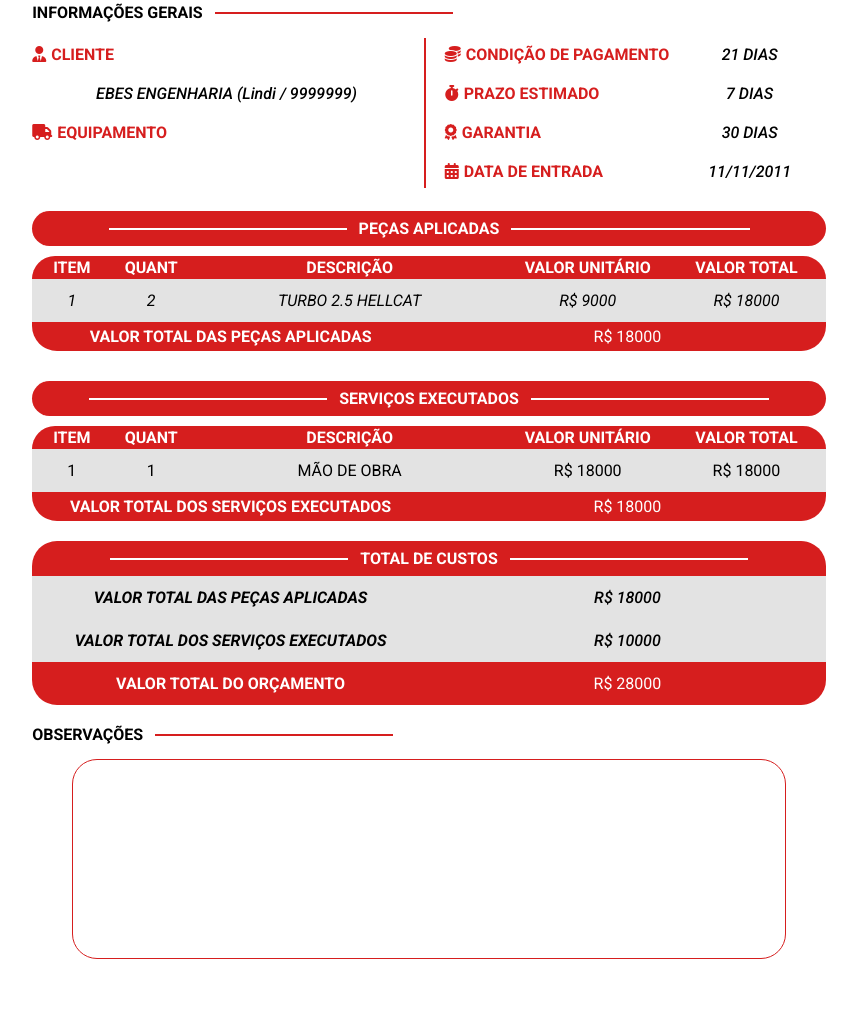
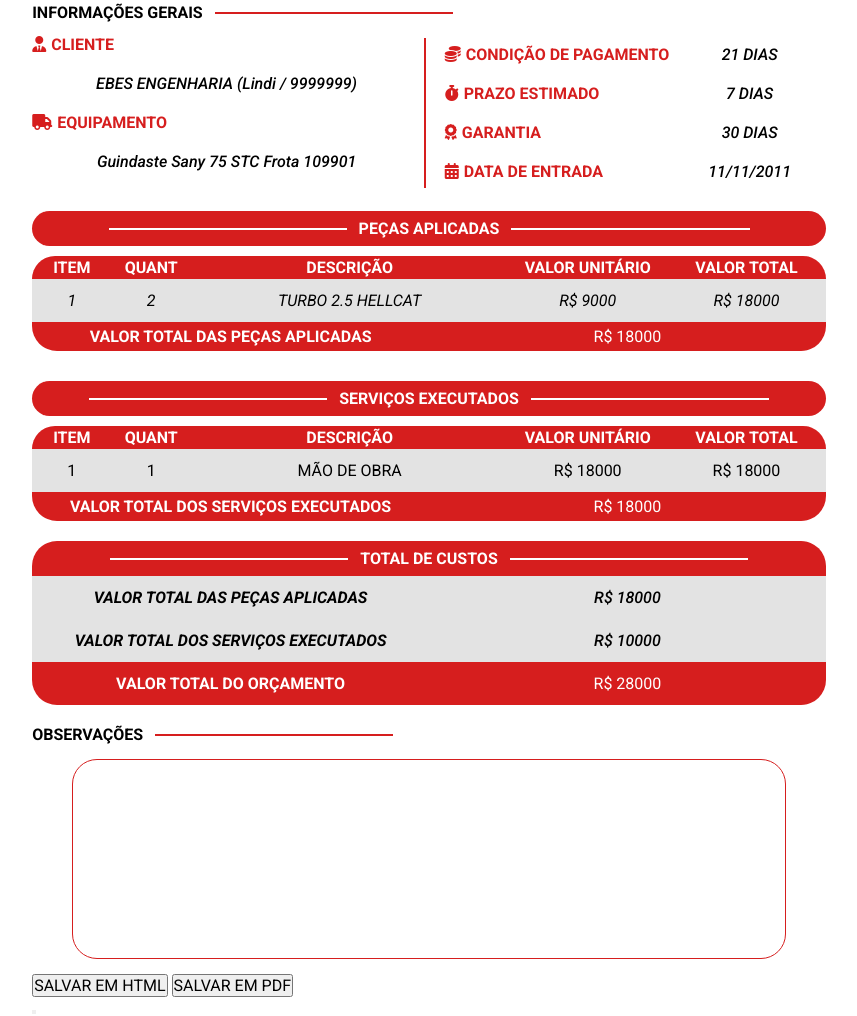
Before and after one commit to Nicholas1Front/emeg_orc, a plain HTML site: page apps/budget_plataform/budget_plataform.html in a window 1280 px wide. Shown: the part 89-1105 px from the top of the page, without its empty margins (211-1068 px from the left). Before the commit the page ends 1063 px from the top, so only its background shows below. Drawn offline with Linux system fonts and the light colour scheme.

Commit message:
init save-document-container

```diff
--- a/apps/budget_plataform/budget_plataform.html
+++ b/apps/budget_plataform/budget_plataform.html
@@ -399,7 +399,7 @@
 
                             <div class="client-and-equipament-control">
                                 <h4><i class="fa-solid fa-truck"></i>EQUIPAMENTO</h4>
-                                <span id="equipament-span-result"></span>
+                                <span id="equipament-span-result">Guindaste Sany 75 STC Frota 109901</span>
                             </div>
                         </div>
 
@@ -582,9 +582,14 @@
 
         </div>
 
-        <div class="save-document-container"></div>
+        <div class="save-document-container">
+            <button id="save-document-html-btn">SALVAR EM HTML</button>
+            <button id="save-document-pdf-btn">SALVAR EM PDF</button>
+        </div>
 
-        <div class="back-budget-container"></div>
+        <div class="back-budget-container">
+            <button id="back-budget-btn"></button>
+        </div>
     </div>
 
     <script src="scripts/script.js"></script>
```
